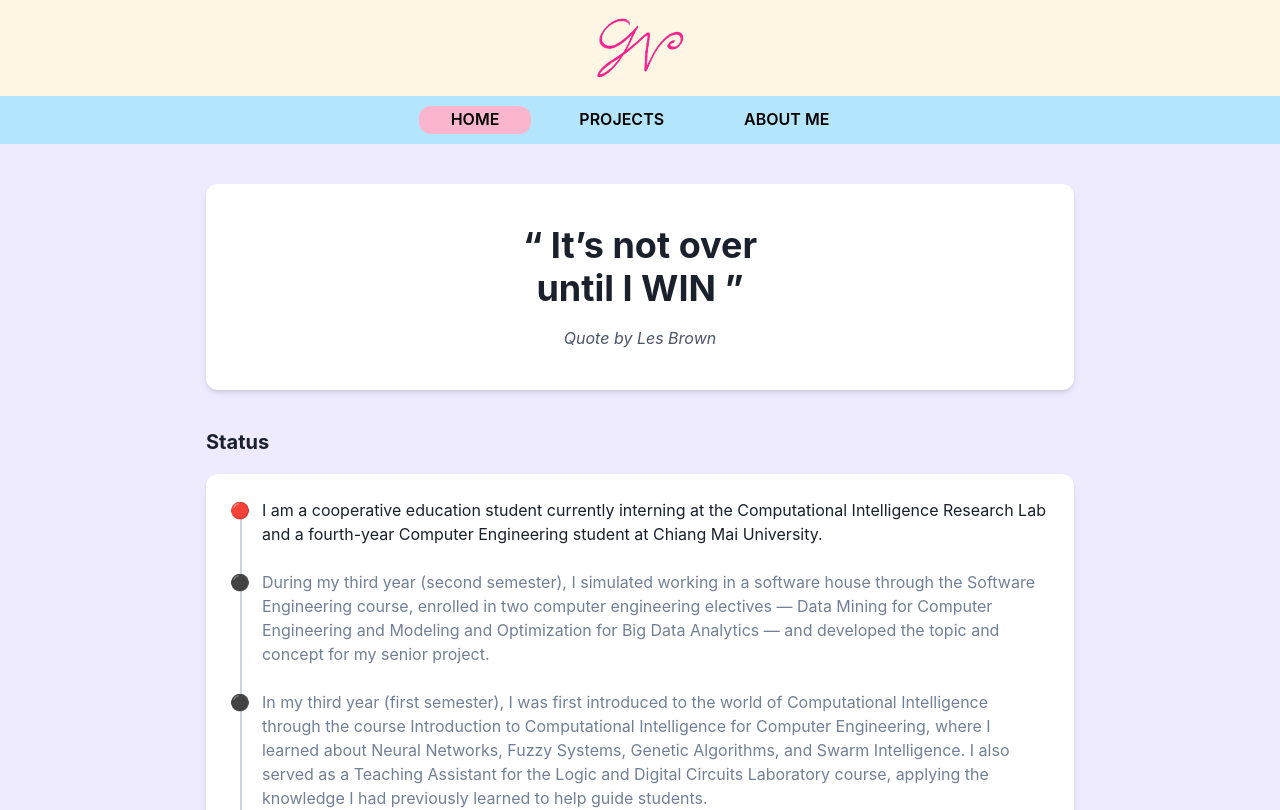
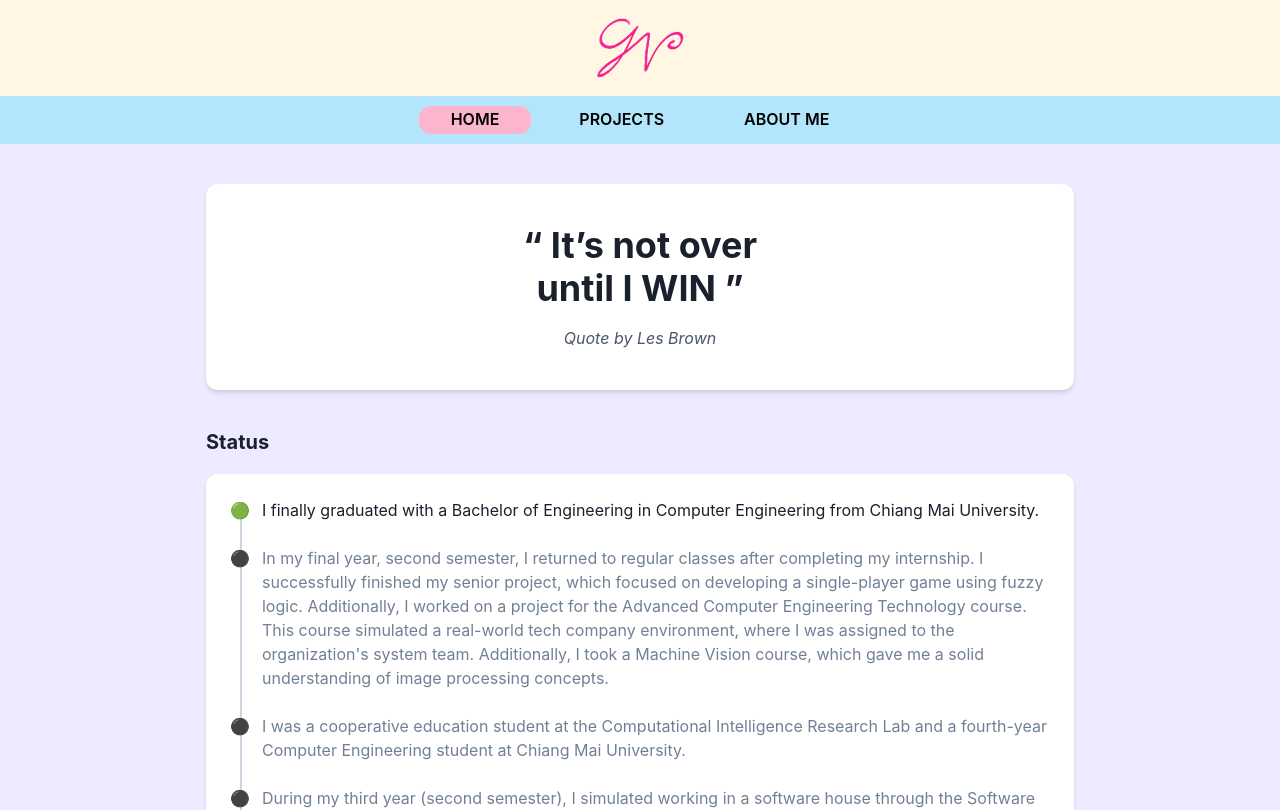
Before and after one commit to r1chwo0n/portfolio, a React (Vite) app: page / in a window 1280 px wide. Shown: the top 810 px of the page. Built offline with nearby package versions, Linux system fonts and the light colour scheme.

Commit message:
Update: set projects to current state

```diff
--- a/src/pages/About.jsx
+++ b/src/pages/About.jsx
@@ -5,7 +5,7 @@ import {
   Text,
   SimpleGrid,
   useBreakpointValue,
-  AspectRatio
+  AspectRatio,
 } from "@chakra-ui/react";
 
 const swotData = [
--- a/src/pages/Home.jsx
+++ b/src/pages/Home.jsx
@@ -37,11 +37,34 @@ export default function Home() {
               />
 
               <Flex align="start" position="relative">
-                <Text mr={3}>🔴</Text>
+                <Text mr={3}>🟢</Text>
                 <Text>
-                  I am a cooperative education student currently interning at
-                  the Computational Intelligence Research Lab and a fourth-year
-                  Computer Engineering student at Chiang Mai University.
+                  I finally graduated with a Bachelor of Engineering in Computer
+                  Engineering from Chiang Mai University.
+                </Text>
+              </Flex>
+
+              <Flex align="start" position="relative">
+                <Text mr={3}>⚫</Text>
+                <Text color={"gray.500"}>
+                  In my final year, second semester, I returned to regular
+                  classes after completing my internship. I successfully
+                  finished my senior project, which focused on developing a
+                  single-player game using fuzzy logic. Additionally, I worked
+                  on a project for the Advanced Computer Engineering Technology
+                  course. This course simulated a real-world tech company
+                  environment, where I was assigned to the organization's system
+                  team. Additionally, I took a Machine Vision course, which gave
+                  me a solid understanding of image processing concepts.
+                </Text>
+              </Flex>
+
+              <Flex align="start" position="relative">
+                <Text mr={3}>⚫</Text>
+                <Text color={"gray.500"}>
+                  I was a cooperative education student at the Computational
+                  Intelligence Research Lab and a fourth-year Computer
+                  Engineering student at Chiang Mai University.
                 </Text>
               </Flex>
 
--- a/src/pages/Projects.jsx
+++ b/src/pages/Projects.jsx
@@ -11,10 +11,40 @@ import { useState } from "react";
 import ProjectCard from "../components/ProjectCard";
 
 export default function Projects() {
-  const [selected, setSelected] = useState("❤️In Progress");
+  const [selected, setSelected] = useState("💚Completed Projects");
 
   const projects = {
-    "❤️In Progress": [
+    // "❤️In Progress": [
+    //   {
+    //     title: "Single Player Game Using Fuzzy Logic",
+    //     description:
+    //       "This project is a single-player game where the player interacts with a bot whose decision-making system is implemented in two versions: Hard-coded Rules and Fuzzy Logic. The goal is to compare the behavior and responsiveness of the bot under game situations. It is expected that the Fuzzy Logic-based bot will respond more naturally and effectively, creating a more immersive and enjoyable experience for the player.",
+    //     responsibilities: [
+    //       "Design and built the game map, including setting up colliders to ensure accurate interactions and environmental boundaries.",
+    //       "Test player movement and interactions within the map to ensure stable gameplay.",
+    //       "Design and implement the bot decision-making system using Fuzzy Logic, allowing direct comparison with a Hard-coded Rules approach.",
+    //     ],
+    //     image: "/images/game.png",
+    //     github: "https://github.com/r1chwo0n/hideAwayHuntsGame.git",
+    //   },
+    //   {
+    //     title:
+    //       "Development of a Python Library for A Novel String Grammar Fuzzy Clustering",
+    //     description:
+    //       "This research focuses on developing a string grammar-based clustering algorithm using Fuzzy Logic and Levenshtein Distance to enhance the efficiency of finding cluster prototypes (Median Strings) and improve the accuracy of clustering structural data compared to Hard C-Means. My primary role is to validate, refine, and develop sgFCMed and sgUPFCMed algorithms into a usable Python library and prepare it for release on PyPI, making it easily accessible to other developers and researchers.",
+    //     responsibilities: [
+    //       "Review and validate the existing program, including understanding its logic and verifying calculation accuracy.",
+    //       "Debug and resolve issues that caused the program to malfunction.",
+    //       "Use the Copenhagen Chromosome Dataset to test and evaluate the model’s performance.",
+    //       "Conduct Unit Testing, Functional Testing, and 10-Fold Cross Validation to ensure results closely align with the original research",
+    //       "Compare and verified results between MATLAB Implementation and Python Implementation.",
+    //       "Package the Python library and prepared it for public release on PyPI to allow wider adoption and ease of use.",
+    //     ],
+    //     image: "/images/sgfc.png",
+    //     research: "https://ieeexplore.ieee.org/document/7338109",
+    //   },
+    // ],
+    "💚Completed Projects": [
       {
         title: "Single Player Game Using Fuzzy Logic",
         description:
@@ -43,8 +73,6 @@ export default function Projects() {
         image: "/images/sgfc.png",
         research: "https://ieeexplore.ieee.org/document/7338109",
       },
-    ],
-    "💚Completed Projects": [
       {
         title: "Drug inventory system",
         description:
@@ -103,9 +131,9 @@ export default function Projects() {
             <MenuItem onClick={() => setSelected("💚Completed Projects")}>
               Completed Projects
             </MenuItem>
-            <MenuItem onClick={() => setSelected("❤️In Progress")}>
+            {/* <MenuItem onClick={() => setSelected("❤️In Progress")}>
               In Progress
-            </MenuItem>
+            </MenuItem> */}
             <MenuItem onClick={() => setSelected("💛Learning Projects")}>
               Learning Projects
             </MenuItem>
```
